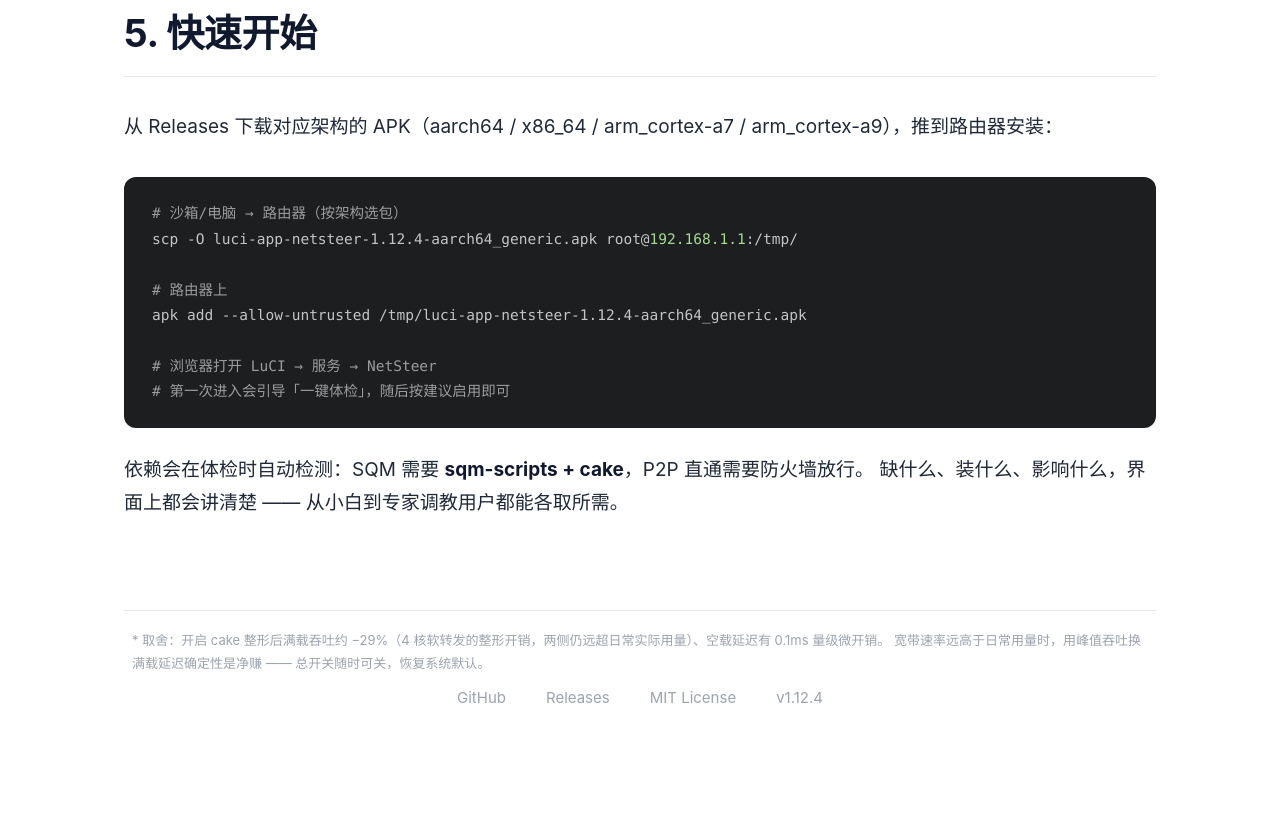
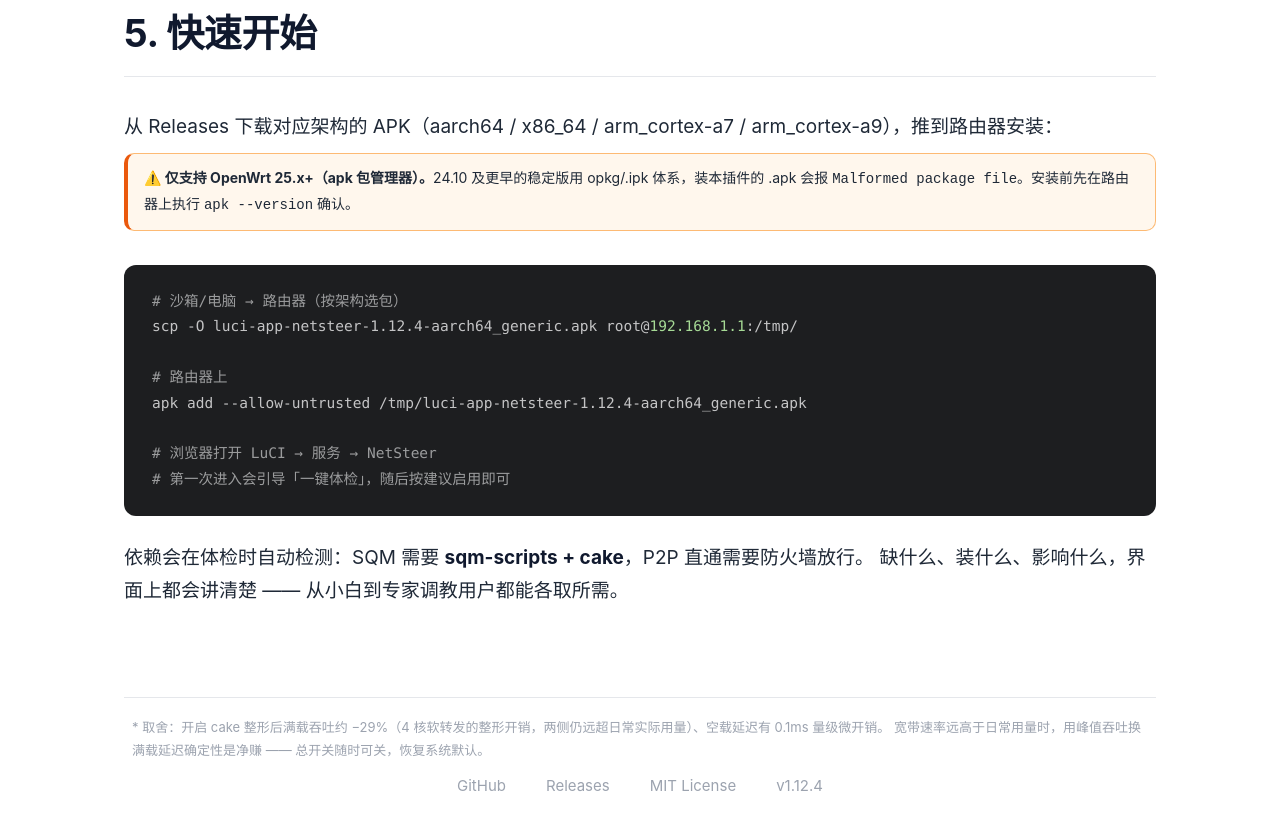
Before and after one commit to pm-parker/netsteer, a plain HTML site: page index.html in a window 1280 px wide. Shown: the part 4353-5182 px from the top of the page. Drawn offline with Linux system fonts and the light colour scheme.

Commit message:
site: compatibility notice - OpenWrt 25.x+ (apk) only

```diff
--- a/index.html
+++ b/index.html
@@ -334,6 +334,10 @@
     <h2>5. 快速开始</h2>
     <hr class="rule">
     <p class="lead">从 Releases 下载对应架构的 APK（aarch64 / x86_64 / arm_cortex-a7 / arm_cortex-a9），推到路由器安装：</p>
+    <div style="background:#fff7ed;border:1px solid #fdba74;border-left:4px solid #ea580c;border-radius:10px;padding:12px 16px;margin:10px 0 18px;font-size:14px;line-height:1.7">
+      <b>⚠️ 仅支持 OpenWrt 25.x+（apk 包管理器）。</b>24.10 及更早的稳定版用 opkg/.ipk 体系，装本插件的 .apk 会报
+      <code>Malformed package file</code>。安装前先在路由器上执行 <code>apk --version</code> 确认。
+    </div>
 <pre><span class="c"># 沙箱/电脑 → 路由器（按架构选包）</span>
 scp -O luci-app-netsteer-1.12.4-aarch64_generic.apk root@<span class="s">192.168.1.1</span>:/tmp/
 
```
